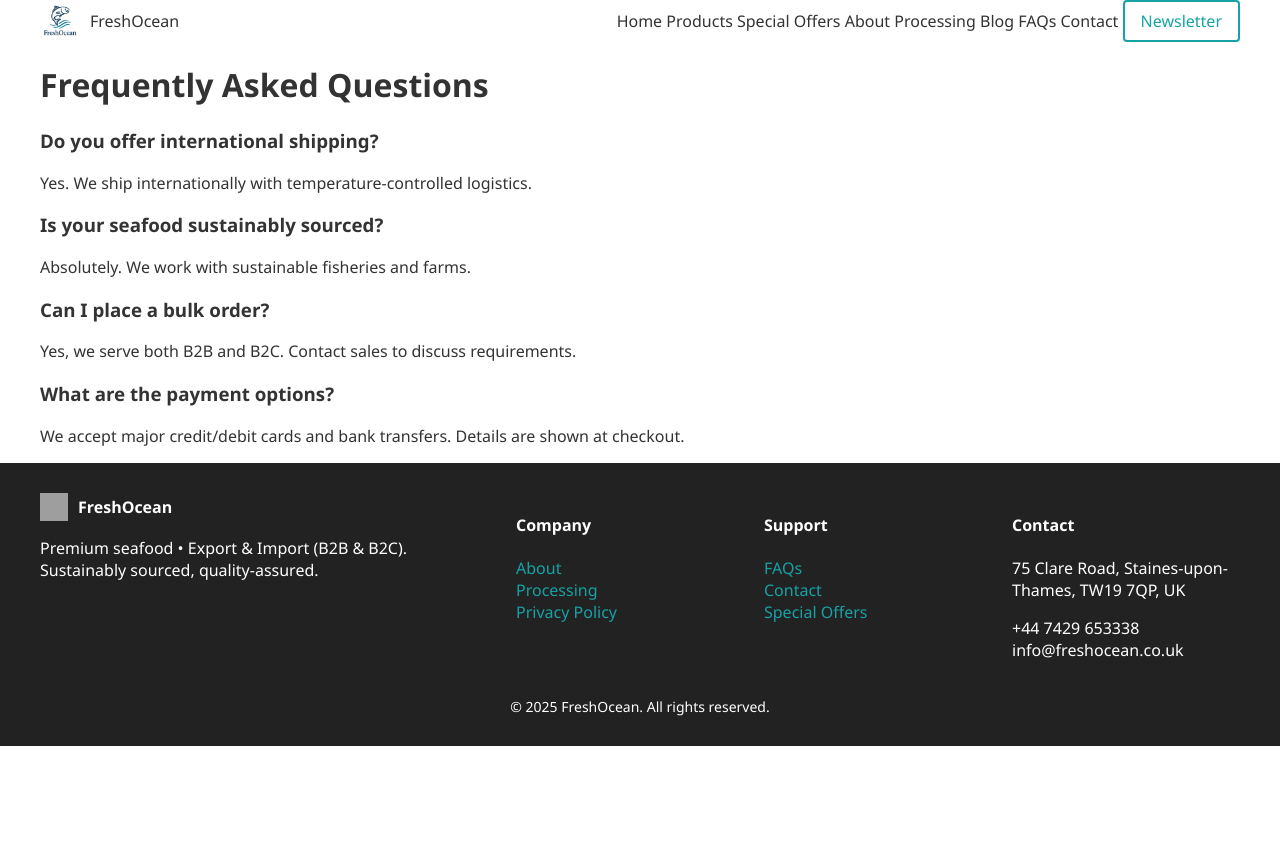
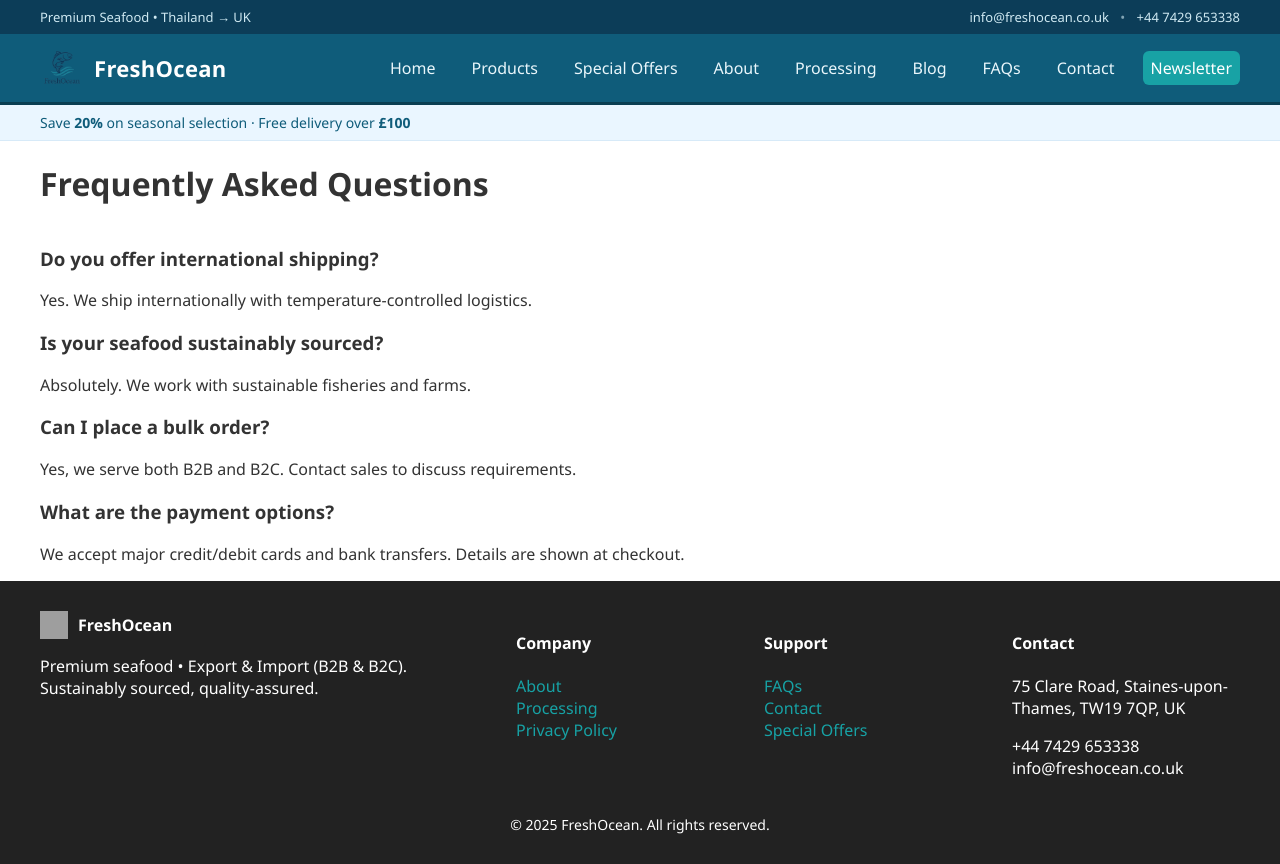
Before and after one commit to kyawbosan/FreshOceanuk, a Flask app: page /faq in a window 1280 px wide. Before the commit the page ends 746 px from the top, so only its background shows below. Run offline with Flask 3, Linux system fonts and the light colour scheme; grey boxes are pictures that could not be loaded.

Commit message:
UI: topbar/brandbar header, promo ribbon, tidy hero

```diff
--- a/static/css/styles.css
+++ b/static/css/styles.css
@@ -378,3 +378,55 @@ footer .logo { display: inline-flex; align-items: center; gap: 8px; }
 @media (min-width: 992px) {
   .site-nav-wrapper .logo img, nav .logo img { height: 40px; }
 }
+/* ========== Topbar & Brandbar (sample-style) ========== */
+.topbar {
+  background:#0c3d58; color:#cfe9f2; font-size:13px;
+}
+.topbar-inner { display:flex; justify-content:space-between; align-items:center; padding:8px 0; }
+.topbar a { color:#cfe9f2; text-decoration:none; }
+.topbar .dot { opacity:.6; margin:0 8px; }
+
+.brandbar {
+  background:#0f5c7a; color:#fff; border-bottom:3px solid #0a3e52;
+}
+.brandbar-inner {
+  display:flex; align-items:center; justify-content:space-between; gap:16px; padding:12px 0;
+}
+.brandbar .logo { display:flex; align-items:center; gap:10px; color:#fff; text-decoration:none; }
+.brandbar .logo img { height:44px; width:auto; display:block; }
+.brandbar .logo strong { font-size:22px; letter-spacing:.3px; }
+
+.mainmenu { display:flex; align-items:center; gap:20px; }
+.mainmenu a { color:#e9f6fb; padding:6px 8px; border-radius:6px; transition:background .2s, color .2s; }
+.mainmenu a:hover, .mainmenu a[aria-current="page"] { background:rgba(255,255,255,.12); color:#fff; }
+
+.btn-mini { background:#18a2a5; color:#fff !important; padding:6px 10px; border-radius:20px; }
+.btn-mini:hover { background:#12888a; }
+
+/* Mobile menu */
+.nav-toggle { display:none; font-size:26px; color:#fff; background:none; border:none; cursor:pointer; }
+@media (max-width: 900px) {
+  .nav-toggle { display:block; }
+  .mainmenu { position:absolute; top:110px; right:15px; left:15px;
+    background:#0f5c7a; border:1px solid rgba(255,255,255,.12);
+    border-radius:10px; padding:14px; flex-direction:column; display:none; z-index:1000;
+  }
+  .mainmenu.show { display:flex; }
+}
+
+/* Promo ribbon under header */
+.promo-ribbon { background:#eaf6ff; color:#0f5c7a; border-bottom:1px solid #d7eaf8; padding:8px 0; font-size:14px; }
+
+/* ========== Hero image tidy (so big lobster fits nicely) ========== */
+.hero .container { display:grid; grid-template-columns: 1.1fr 1fr; gap:24px; align-items:center; }
+.hero img { width:100%; height:480px; object-fit:cover; border-radius:10px; }
+@media (max-width: 900px) {
+  .hero .container { grid-template-columns:1fr; }
+  .hero img { height:320px; }
+}
+
+/* Product thumbs in cards already sized; ensure consistent */
+.card img, .product-card img { height:220px; object-fit:cover; }
+
+/* Footer logo size harmony */
+footer .logo img { height:32px; }
--- a/static/js/app.js
+++ b/static/js/app.js
@@ -173,3 +173,19 @@ if (slider && wrapper && total > 0) {
     if (e.key === 'ArrowLeft')  { currentSlide = Math.max(currentSlide - 1, 0);       snapToSlide(); resetAuto(); }
   });
 }
+
+// Mobile nav toggle
+document.addEventListener('DOMContentLoaded', () => {
+  const navToggle = document.querySelector('.nav-toggle');
+  const menu = document.querySelector('.menu');
+  if (navToggle) {
+    navToggle.addEventListener('click', () => {
+      menu.classList.toggle('active');
+    });
+  }
+});
+
+// mobile nav toggle
+document.querySelector('.nav-toggle')?.addEventListener('click', () => {
+  document.querySelector('.mainmenu')?.classList.toggle('show');
+});
--- a/templates/partials/header.html
+++ b/templates/partials/header.html
@@ -1,20 +1,24 @@
-<nav class="site-nav-wrapper">
-  <div class="container nav-inner" style="display:flex;align-items:center;justify-content:space-between;">
+<nav class="topbar">
+  <div class="container topbar-inner">
+    <div class="left">Premium Seafood • Thailand → UK</div>
+    <div class="right">
+      <a href="mailto:info@freshocean.co.uk">info@freshocean.co.uk</a>
+      <span class="dot">•</span>
+      <a href="tel:+447429653338">+44 7429 653338</a>
+    </div>
+  </div>
+</nav>
 
-    <!-- Logo -->
-<a class="logo" href="{{ url_for('home') }}">
-  <img src="{{ url_for('static', filename='assets/logo.png') }}" alt="FreshOcean logo">
-  <span>FreshOcean</span>
-</a>
+<header class="brandbar">
+  <div class="container brandbar-inner">
+    <a class="logo" href="{{ url_for('home') }}">
+      <img src="{{ url_for('static', filename='assets/logo.png') }}" alt="FreshOcean logo">
+      <strong>FreshOcean</strong>
+    </a>
 
+    <button class="nav-toggle" aria-label="Toggle menu">&#9776;</button>
 
-    <!-- Hamburger for mobile -->
-    <button class="nav-toggle" aria-label="Toggle menu">
-      &#9776;
-    </button>
-
-    <!-- Navigation Menu -->
-    <div class="menu">
+    <nav class="mainmenu" aria-label="Primary">
       <a href="{{ url_for('home') }}">Home</a>
       <a href="{{ url_for('products') }}">Products</a>
       <a href="{{ url_for('promotions') }}">Special Offers</a>
@@ -23,7 +27,13 @@
       <a href="{{ url_for('blog') }}">Blog</a>
       <a href="{{ url_for('faq') }}">FAQs</a>
       <a href="{{ url_for('contact') }}">Contact</a>
-      <a class="btn btn-outline" href="{{ url_for('newsletter') }}">Newsletter</a>
-    </div>
+      <a class="btn btn-mini" href="{{ url_for('newsletter') }}">Newsletter</a>
+    </nav>
   </div>
-</nav>
+</header>
+
+<div class="promo-ribbon">
+  <div class="container">
+    Save <strong>20%</strong> on seasonal selection · Free delivery over <strong>£100</strong>
+  </div>
+</div>
```
